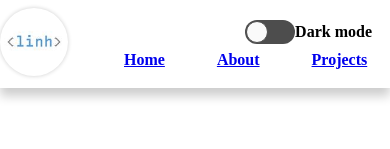
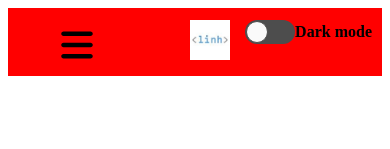
Before and after one commit to baolinh-dev/my-portfolio, a React (Create React App) app: page / in a window 390 px wide. Shown: the top 149 px of the page. Built offline with nearby package versions, Linux system fonts and the light colour scheme; the HTML template or start-up script is replaced by a standard one.

Commit message:
build header mobile

```diff
--- a/package.json
+++ b/package.json
@@ -52,6 +52,7 @@
     "gh-pages": "^5.0.0",
     "normalize.css": "^8.0.1",
     "react-app-rewired": "^2.2.1",
+    "react-responsive": "^9.0.2",
     "react-scroll": "^1.8.9",
     "react-toggle": "^4.1.3",
     "react-tsparticles": "^2.9.3",
--- a/src/App.js
+++ b/src/App.js
@@ -13,6 +13,7 @@ function App() {
     useEffect(() => {
         AOS.init({ duration: 1000 });
         const header = document.querySelector('#header');
+        const headerMobile = document.querySelector('.header-mobile');
         const links = header.querySelectorAll('a');
 
         if (isDarkMode) {
--- a/src/components/GlobalStyles/GlobalStyles.scss
+++ b/src/components/GlobalStyles/GlobalStyles.scss
@@ -68,3 +68,7 @@ a {
 .react-toggle {
     margin-right: 8px !important;
 }
+
+.nav-open {
+    transform: translateX(0) !important;
+  }
--- a/src/components/Header/Header.module.scss
+++ b/src/components/Header/Header.module.scss
@@ -43,3 +43,36 @@
       }
     }
   }
+  // Mobile
+  .header-mobile {
+    background-color: red;
+    display: flex;
+    align-items: center;
+    justify-content: space-around;
+    height: 68px;
+    .menu-mobile {
+      width: 30px;
+      height: 30px;
+      svg {
+        width: 36px;
+        height: 36px;
+      }
+      .nav {
+        position: fixed;
+        top: 0;
+        left: 0;
+        width: 70%;
+        height: 100%;
+        background-color: #fff;
+        z-index: 1;
+        transform: translateX(-100%);
+        transition: transform 0.3s ease-out;
+      }
+    }
+    .logo-mobile {
+      img {
+        width: 40px;
+        height: 40px;
+      }
+    }
+  }
--- a/src/components/Header/index.js
+++ b/src/components/Header/index.js
@@ -1,7 +1,10 @@
 import { useEffect, useState } from 'react';
 import { animateScroll as scroll } from 'react-scroll';
+import { useMediaQuery } from 'react-responsive';
+import { FontAwesomeIcon } from '@fortawesome/react-fontawesome';
 import classNames from 'classnames/bind';
 import styles from './Header.module.scss';
+import { faBars } from '@fortawesome/free-solid-svg-icons';
 
 const cx = classNames.bind(styles);
 
@@ -13,6 +16,29 @@ function Header() {
     const [projectsElement, setProjectsElement] = useState(null);
     const [contactElement, setContactElement] = useState(null);
     const [headerElement, setHeaderElement] = useState(null);
+
+    const [isNavOpen, setIsNavOpen] = useState(false);
+
+    const handleNavToggle = () => {
+        setIsNavOpen(!isNavOpen);
+      };
+
+    // Responsive
+    const isPC = useMediaQuery({
+        query: '(min-width: 1024px)',
+    });
+
+    const isPCandTable = useMediaQuery({
+        query: '(min-width: 768px)',
+    });
+
+    const isTablet = useMediaQuery({
+        query: '(min-width: 768px) and (max-width: 1023px)',
+    });
+
+    const isMobile = useMediaQuery({
+        query: '(max-width: 767px)',
+    });
 
     const handleClick = (event) => {
         const section = event.target.hash.substr(1);
@@ -72,10 +98,11 @@ function Header() {
     }, [homeElement, aboutElement, projectsElement, contactElement, headerElement]);
 
     return (
+        <>
+            {isPCandTable ? (
                 <header id="header" className={cx('header')}>
                     {/* Logo */}
                     <div className={cx('logo')}>
-                {/* <img /> */}
                         <img src={process.env.PUBLIC_URL + '/logo.jpeg'} alt="logo" />
                     </div>
                     {/* Navigation */}
@@ -85,7 +112,9 @@ function Header() {
                                 <a
                                     href="#home"
                                     onClick={handleClick}
-                            className={`${activeSection === 'home' ? 'active' : ''}${isDarkMode ? ' dark-header-link' : ''}`}
+                                    className={`${activeSection === 'home' ? 'active' : ''}${
+                                        isDarkMode ? ' dark-header-link' : ''
+                                    }`}
                                 >
                                     Home
                                 </a>
@@ -94,7 +123,9 @@ function Header() {
                                 <a
                                     href="#about"
                                     onClick={handleClick}
-                            className={`${activeSection === 'about' ? 'active' : ''}${isDarkMode ? ' dark-header-link' : ''}`}
+                                    className={`${activeSection === 'about' ? 'active' : ''}${
+                                        isDarkMode ? ' dark-header-link' : ''
+                                    }`}
                                 >
                                     About
                                 </a>
@@ -103,7 +134,9 @@ function Header() {
                                 <a
                                     href="#projects"
                                     onClick={handleClick}
-                            className={`${activeSection === 'projects' ? 'active' : ''}${isDarkMode ? ' dark-header-link' : ''}`}
+                                    className={`${activeSection === 'projects' ? 'active' : ''}${
+                                        isDarkMode ? ' dark-header-link' : ''
+                                    }`}
                                 >
                                     Projects
                                 </a>
@@ -112,7 +145,9 @@ function Header() {
                                 <a
                                     href="#contact"
                                     onClick={handleClick}
-                            className={`${activeSection === 'contact' ? 'active' : ''}${isDarkMode ? ' dark-header-link' : ''}`}
+                                    className={`${activeSection === 'contact' ? 'active' : ''}${
+                                        isDarkMode ? ' dark-header-link' : ''
+                                    }`}
                                 >
                                     Contact
                                 </a>
@@ -120,6 +155,68 @@ function Header() {
                         </ul>
                     </nav>
                 </header>
+            ) : (
+                <header id="header" className={cx('header-mobile')}>
+                    <div className={cx('menu-mobile')}>
+                        <FontAwesomeIcon icon={faBars} onClick={handleNavToggle}/>
+                        <nav className={cx('nav', `nav ${isNavOpen ? 'nav-open' : ''}`)}>
+                            <ul>
+                                <li>
+                                    <a
+                                        href="#home"
+                                        onClick={handleClick}
+                                        className={`${activeSection === 'home' ? 'active' : ''}${
+                                            isDarkMode ? ' dark-header-link' : ''
+                                        }`}
+                                    >
+                                        Home
+                                    </a>
+                                </li>
+                                <li>
+                                    <a
+                                        href="#about"
+                                        onClick={handleClick}
+                                        className={`${activeSection === 'about' ? 'active' : ''}${
+                                            isDarkMode ? ' dark-header-link' : ''
+                                        }`}
+                                    >
+                                        About
+                                    </a>
+                                </li>
+                                <li>
+                                    <a
+                                        href="#projects"
+                                        onClick={handleClick}
+                                        className={`${activeSection === 'projects' ? 'active' : ''}${
+                                            isDarkMode ? ' dark-header-link' : ''
+                                        }`}
+                                    >
+                                        Projects
+                                    </a>
+                                </li>
+                                <li>
+                                    <a
+                                        href="#contact"
+                                        onClick={handleClick}
+                                        className={`${activeSection === 'contact' ? 'active' : ''}${
+                                            isDarkMode ? ' dark-header-link' : ''
+                                        }`}
+                                    >
+                                        Contact
+                                    </a>
+                                </li>
+                            </ul>
+                        </nav>
+                    </div>
+                    <div className={cx('logo-mobile')}>
+                        <div className={cx('logo')}>
+                            <img src={process.env.PUBLIC_URL + '/logo.jpeg'} alt="logo" />
+                        </div>
+                    </div>
+                    <div></div>
+                </header>
+            )}
+        </>
     );
 }
 
```
Also changed, not shown: 1 other file (tests, documents, lock files or other folders). Lines whose indentation alone changed are shown as unchanged.
